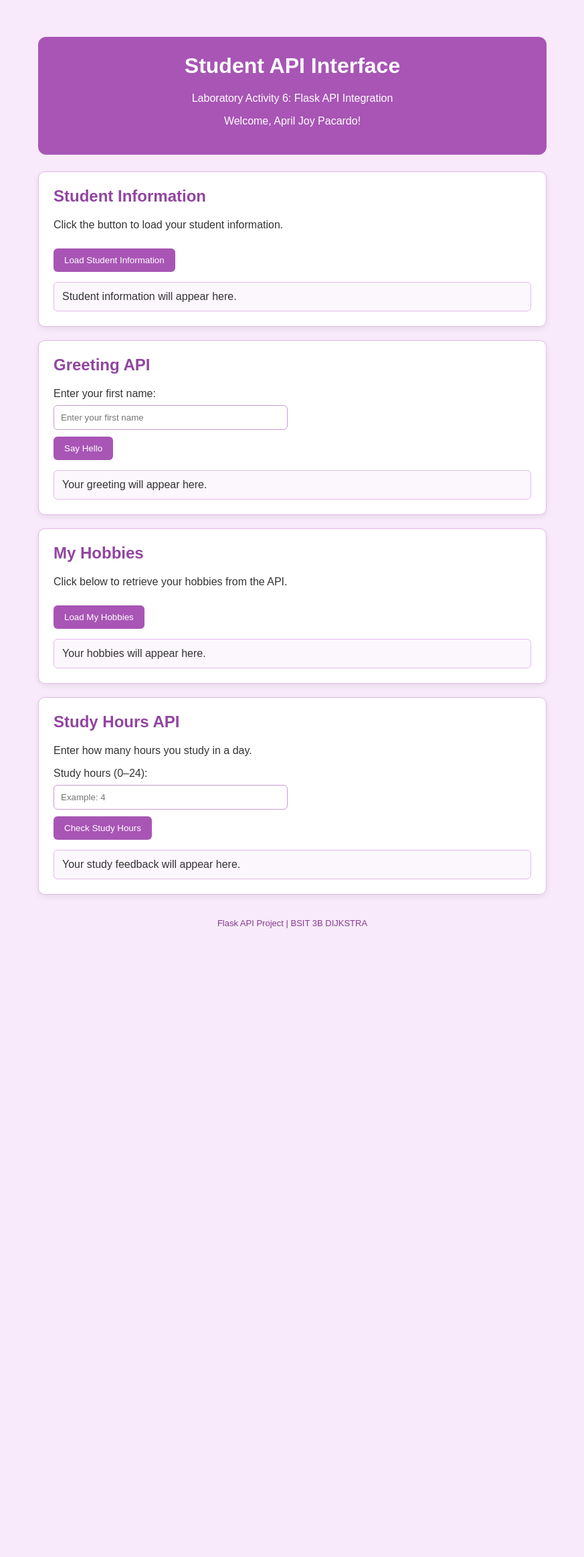
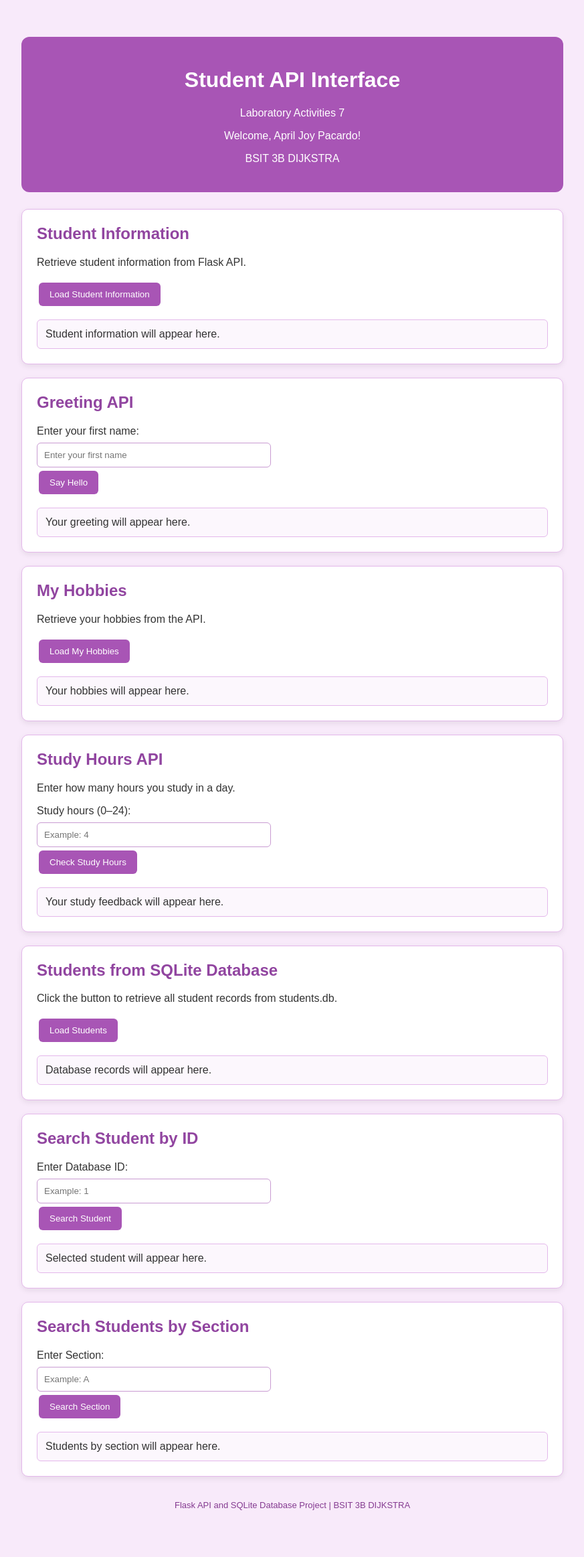
Before and after one commit to pacardoapriljoy-design/pacardoapriljoy, a Flask app: page / in a window 1280 px wide. Shown: the whole page at 67% size, without its empty margins (203-1076 px from the left). Before the commit the page ends 1386 px from the top, so only its background shows below. Run offline with Flask 3, Linux system fonts and the light colour scheme.

Commit message:
Update Lab Activity 7 Database Integration

```diff
--- a/app.py
+++ b/app.py
@@ -1,7 +1,20 @@
 
+import sqlite3
+from pathlib import Path
 from flask import Flask, jsonify, request, render_template
 
 app = Flask(__name__)
+
+# DATABASE LOCATION
+BASE_DIR = Path(__file__).resolve().parent
+DATABASE = BASE_DIR / 'students.db'
+
+
+# DATABASE CONNECTION
+def get_db_connection():
+    conn = sqlite3.connect(DATABASE)
+    conn.row_factory = sqlite3.Row
+    return conn
 
 
 # HOME PAGE
@@ -14,7 +27,7 @@ def home():
 @app.route('/student')
 def get_student():
     return jsonify({
-        "student_id": "2026-00123",
+        "student_id": "2026-00001",
         "name": "April Joy Pacardo",
         "program": "BSIT",
         "year": 3,
@@ -60,6 +73,7 @@ def study_hours():
 
     try:
         hours = float(hours)
+
     except ValueError:
         return jsonify({
             "error": "Invalid input. Please enter a number."
@@ -72,8 +86,10 @@ def study_hours():
 
     if hours < 2:
         feedback = "You should spend more time studying."
+
     elif hours <= 5:
         feedback = "Keep up your good study habits!"
+
     else:
         feedback = "Great dedication! Remember to take breaks."
 
@@ -84,6 +100,62 @@ def study_hours():
     })
 
 
-# RUN APPLICATION
+# 5. GET ALL STUDENTS FROM SQLITE DATABASE
+@app.route('/students')
+def get_students():
+
+    conn = get_db_connection()
+
+    students = conn.execute(
+        'SELECT * FROM students'
+    ).fetchall()
+
+    conn.close()
+
+    return jsonify([
+        dict(student) for student in students
+    ])
+
+
+# 6. GET ONE STUDENT BY ID
+@app.route('/students/<int:id>')
+def get_student_by_id(id):
+
+    conn = get_db_connection()
+
+    student = conn.execute(
+        'SELECT * FROM students WHERE id = ?',
+        (id,)
+    ).fetchone()
+
+    conn.close()
+
+    if student is None:
+        return jsonify({
+            "error": "Student not found"
+        }), 404
+
+    return jsonify(dict(student))
+
+
+# 7. ADDITIONAL TASK: FILTER STUDENTS BY SECTION
+@app.route('/students/section/<section>')
+def get_students_by_section(section):
+
+    conn = get_db_connection()
+
+    students = conn.execute(
+        'SELECT * FROM students WHERE section = ?',
+        (section,)
+    ).fetchall()
+
+    conn.close()
+
+    return jsonify([
+        dict(student) for student in students
+    ])
+
+
+# RUN FLASK APPLICATION
 if __name__ == '__main__':
     app.run(debug=True)
--- a/templates/index.html
+++ b/templates/index.html
@@ -5,7 +5,7 @@
     <meta charset="UTF-8">
     <meta name="viewport" content="width=device-width, initial-scale=1.0">
 
-    <title>April Joy Pacardo API Interface</title>
+    <title>April Joy Pacardo - Student API</title>
 
     <style>
         * {
@@ -14,7 +14,7 @@
 
         body {
             font-family: Arial, sans-serif;
-            max-width: 800px;
+            max-width: 850px;
             margin: 35px auto;
             padding: 20px;
             background: #f8eafa;
@@ -28,10 +28,6 @@
             padding: 25px 15px;
             border-radius: 12px;
             margin-bottom: 25px;
-        }
-
-        header h1 {
-            margin-top: 0;
         }
 
         .card {
@@ -54,7 +50,7 @@
             border: none;
             border-radius: 6px;
             padding: 10px 16px;
-            margin-top: 10px;
+            margin: 5px 3px;
             cursor: pointer;
         }
 
@@ -80,8 +76,16 @@
             overflow-wrap: anywhere;
         }
 
-        .result p {
-            margin: 10px 0;
+        .student-record {
+            background: white;
+            padding: 12px;
+            border-left: 4px solid #a855b5;
+            border-radius: 5px;
+            margin: 12px 0;
+        }
+
+        .student-record p {
+            margin: 7px 0;
         }
 
         footer {
@@ -90,6 +94,12 @@
             font-size: 13px;
             padding: 15px;
         }
+
+        hr {
+            border: none;
+            border-top: 1px solid #e4b8eb;
+            margin: 20px 0;
+        }
     </style>
 </head>
 
@@ -97,8 +107,9 @@
 
 <header>
     <h1>Student API Interface</h1>
-    <p>Laboratory Activity 6: Flask API Integration</p>
+    <p>Laboratory Activities 7</p>
     <p>Welcome, April Joy Pacardo!</p>
+    <p>BSIT 3B DIJKSTRA</p>
 </header>
 
 
@@ -107,7 +118,7 @@
 
     <h2>Student Information</h2>
 
-    <p>Click the button to load your student information.</p>
+    <p>Retrieve student information from Flask API.</p>
 
     <button onclick="loadStudent()">
         Load Student Information
@@ -150,7 +161,7 @@
 
     <h2>My Hobbies</h2>
 
-    <p>Click below to retrieve your hobbies from the API.</p>
+    <p>Retrieve your hobbies from the API.</p>
 
     <button onclick="loadHobbies()">Load My Hobbies</button>
 
@@ -193,8 +204,81 @@
 </section>
 
 
+<!-- 5. ALL STUDENTS FROM DATABASE -->
+<section class="card">
+
+    <h2>Students from SQLite Database</h2>
+
+    <p>Click the button to retrieve all student records from students.db.</p>
+
+    <button onclick="loadStudents()">
+        Load Students
+    </button>
+
+    <div id="studentList" class="result">
+        Database records will appear here.
+    </div>
+
+</section>
+
+
+<!-- 6. SEARCH STUDENT BY DATABASE ID -->
+<section class="card">
+
+    <h2>Search Student by ID</h2>
+
+    <label for="studentIdInput">Enter Database ID:</label>
+    <br>
+
+    <input
+        type="number"
+        id="studentIdInput"
+        min="1"
+        placeholder="Example: 1"
+    >
+
+    <br>
+
+    <button onclick="loadStudentById()">
+        Search Student
+    </button>
+
+    <div id="singleStudentResult" class="result">
+        Selected student will appear here.
+    </div>
+
+</section>
+
+
+<!-- 7. ADDITIONAL TASK: FILTER BY SECTION -->
+<section class="card">
+
+    <h2>Search Students by Section</h2>
+
+    <label for="sectionInput">Enter Section:</label>
+    <br>
+
+    <input
+        type="text"
+        id="sectionInput"
+        placeholder="Example: A"
+    >
+
+    <br>
+
+    <button onclick="loadStudentsBySection()">
+        Search Section
+    </button>
+
+    <div id="sectionResult" class="result">
+        Students by section will appear here.
+    </div>
+
+</section>
+
+
 <footer>
-    Flask API Project | BSIT 3B DIJKSTRA
+    Flask API and SQLite Database Project | BSIT 3B DIJKSTRA
 </footer>
 
 
@@ -210,15 +294,13 @@ function loadStudent() {
     fetch("/student")
         .then(response => {
             if (!response.ok) {
-                throw new Error("Failed to load student information");
+                throw new Error("Request failed");
             }
-
             return response.json();
         })
-
         .then(data => {
 
-            result.replaceChildren();
+            result.innerHTML = "";
 
             const fields = [
                 ["Student ID", data.student_id],
@@ -229,30 +311,18 @@ function loadStudent() {
             ];
 
             fields.forEach(([label, value]) => {
-
                 const p = document.createElement("p");
-
                 const strong = document.createElement("strong");
 
                 strong.textContent = label + ": ";
-
                 p.appendChild(strong);
-
-                p.appendChild(
-                    document.createTextNode(
-                        String(value ?? "Not available")
-                    )
-                );
+                p.appendChild(document.createTextNode(value ?? "Not available"));
 
                 result.appendChild(p);
-
             });
-
         })
-
         .catch(() => {
-            result.textContent =
-                "Unable to retrieve student information.";
+            result.textContent = "Unable to retrieve student information.";
         });
 }
 
@@ -261,7 +331,6 @@ function loadStudent() {
 function sayHello() {
 
     const name = document.getElementById("nameInput").value.trim();
-
     const result = document.getElementById("greetingResult");
 
     if (!name) {
@@ -272,19 +341,15 @@ function sayHello() {
     result.textContent = "Loading greeting...";
 
     fetch("/hello?name=" + encodeURIComponent(name))
-
         .then(response => {
             if (!response.ok) {
-                throw new Error("Greeting request failed");
+                throw new Error("Request failed");
             }
-
             return response.json();
         })
-
         .then(data => {
             result.textContent = data.message;
         })
-
         .catch(() => {
             result.textContent = "Unable to retrieve greeting.";
         });
@@ -299,55 +364,38 @@ function loadHobbies() {
     result.textContent = "Loading hobbies...";
 
     fetch("/hobbies")
-
         .then(response => {
             if (!response.ok) {
-                throw new Error("Hobbies request failed");
+                throw new Error("Request failed");
             }
-
             return response.json();
         })
-
         .then(data => {
 
-            result.replaceChildren();
+            result.innerHTML = "";
 
             const student = document.createElement("p");
-
             student.textContent = "Student: " + data.student;
-
             result.appendChild(student);
 
             const heading = document.createElement("h3");
-
             heading.textContent = "My Hobbies:";
-
             result.appendChild(heading);
 
             const list = document.createElement("ul");
 
-            (data.hobbies || []).forEach(hobby => {
-
+            data.hobbies.forEach(hobby => {
                 const item = document.createElement("li");
-
                 item.textContent = hobby;
-
                 list.appendChild(item);
-
             });
 
             result.appendChild(list);
 
             const total = document.createElement("p");
-
-            total.textContent =
-                "Total Hobbies: " +
-                (data.total_hobbies ?? (data.hobbies || []).length);
-
+            total.textContent = "Total Hobbies: " + data.total_hobbies;
             result.appendChild(total);
-
         })
-
         .catch(() => {
             result.textContent = "Unable to retrieve hobbies.";
         });
@@ -357,11 +405,8 @@ function loadHobbies() {
 // 4. STUDY HOURS API
 function checkStudyHours() {
 
-    const input = document.getElementById("hoursInput");
-
+    const hours = document.getElementById("hoursInput").value.trim();
     const result = document.getElementById("studyResult");
-
-    const hours = input.value.trim();
 
     if (hours === "") {
         result.textContent = "Please enter your study hours.";
@@ -374,18 +419,14 @@ function checkStudyHours() {
         numberOfHours < 0 ||
         numberOfHours > 24) {
 
-        result.textContent =
-            "Please enter a number between 0 and 24.";
-
+        result.textContent = "Enter a number between 0 and 24.";
         return;
     }
 
-    result.textContent = "Checking your study hours...";
+    result.textContent = "Checking study hours...";
 
     fetch("/studyhours?hours=" + encodeURIComponent(hours))
-
         .then(async response => {
-
             const data = await response.json();
 
             if (!response.ok) {
@@ -394,10 +435,9 @@ function checkStudyHours() {
 
             return data;
         })
-
         .then(data => {
 
-            result.replaceChildren();
+            result.innerHTML = "";
 
             const details = [
                 ["Student", data.student],
@@ -406,28 +446,145 @@ function checkStudyHours() {
             ];
 
             details.forEach(([label, value]) => {
-
                 const p = document.createElement("p");
-
                 const strong = document.createElement("strong");
 
                 strong.textContent = label + ": ";
-
                 p.appendChild(strong);
-
-                p.appendChild(
-                    document.createTextNode(String(value))
-                );
+                p.appendChild(document.createTextNode(String(value)));
 
                 result.appendChild(p);
+            });
+        })
+        .catch(error => {
+            result.textContent = error.message;
+        });
+}
 
-            });
 
+// DISPLAY STUDENT RECORDS
+function displayStudents(data, result) {
+
+    result.innerHTML = "";
+
+    if (!Array.isArray(data) || data.length === 0) {
+        result.textContent = "No student records found.";
+        return;
+    }
+
+    data.forEach(student => {
+
+        const card = document.createElement("div");
+        card.className = "student-record";
+
+        const fields = [
+            ["Database ID", student.id],
+            ["Student ID", student.student_id],
+            ["Name", student.name],
+            ["Program", student.program],
+            ["Year", student.year],
+            ["Section", student.section]
+        ];
+
+        fields.forEach(([label, value]) => {
+
+            const p = document.createElement("p");
+            const strong = document.createElement("strong");
+
+            strong.textContent = label + ": ";
+
+            p.appendChild(strong);
+            p.appendChild(
+                document.createTextNode(String(value ?? ""))
+            );
+
+            card.appendChild(p);
+        });
+
+        result.appendChild(card);
+    });
+}
+
+
+// 5. LOAD ALL STUDENTS FROM DATABASE
+function loadStudents() {
+
+    const result = document.getElementById("studentList");
+
+    result.textContent = "Loading database records...";
+
+    fetch("/students")
+        .then(response => {
+            if (!response.ok) {
+                throw new Error("Failed to retrieve database records.");
+            }
+            return response.json();
         })
+        .then(data => {
+            displayStudents(data, result);
+        })
+        .catch(error => {
+            result.textContent = error.message;
+        });
+}
 
+
+// 6. SEARCH ONE STUDENT BY ID
+function loadStudentById() {
+
+    const id = document.getElementById("studentIdInput").value.trim();
+
+    const result = document.getElementById("singleStudentResult");
+
+    if (!id || Number(id) < 1) {
+        result.textContent = "Please enter a valid database ID.";
+        return;
+    }
+
+    result.textContent = "Searching student...";
+
+    fetch("/students/" + encodeURIComponent(id))
+        .then(response => {
+            if (!response.ok) {
+                throw new Error("Student not found.");
+            }
+            return response.json();
+        })
+        .then(data => {
+            displayStudents([data], result);
+        })
         .catch(error => {
-            result.textContent =
-                error.message || "Unable to check study hours.";
+            result.textContent = error.message;
+        });
+}
+
+
+// 7. ADDITIONAL TASK: SEARCH BY SECTION
+function loadStudentsBySection() {
+
+    const section = document.getElementById("sectionInput").value.trim();
+
+    const result = document.getElementById("sectionResult");
+
+    if (!section) {
+        result.textContent = "Please enter a section.";
+        return;
+    }
+
+    result.textContent = "Searching section...";
+
+    fetch("/students/section/" + encodeURIComponent(section))
+        .then(response => {
+            if (!response.ok) {
+                throw new Error("Unable to retrieve students.");
+            }
+            return response.json();
+        })
+        .then(data => {
+            displayStudents(data, result);
+        })
+        .catch(error => {
+            result.textContent = error.message;
         });
 }
 
```
Also changed, not shown: init_db.py (added, +43 -0 lines), students.db (added).
